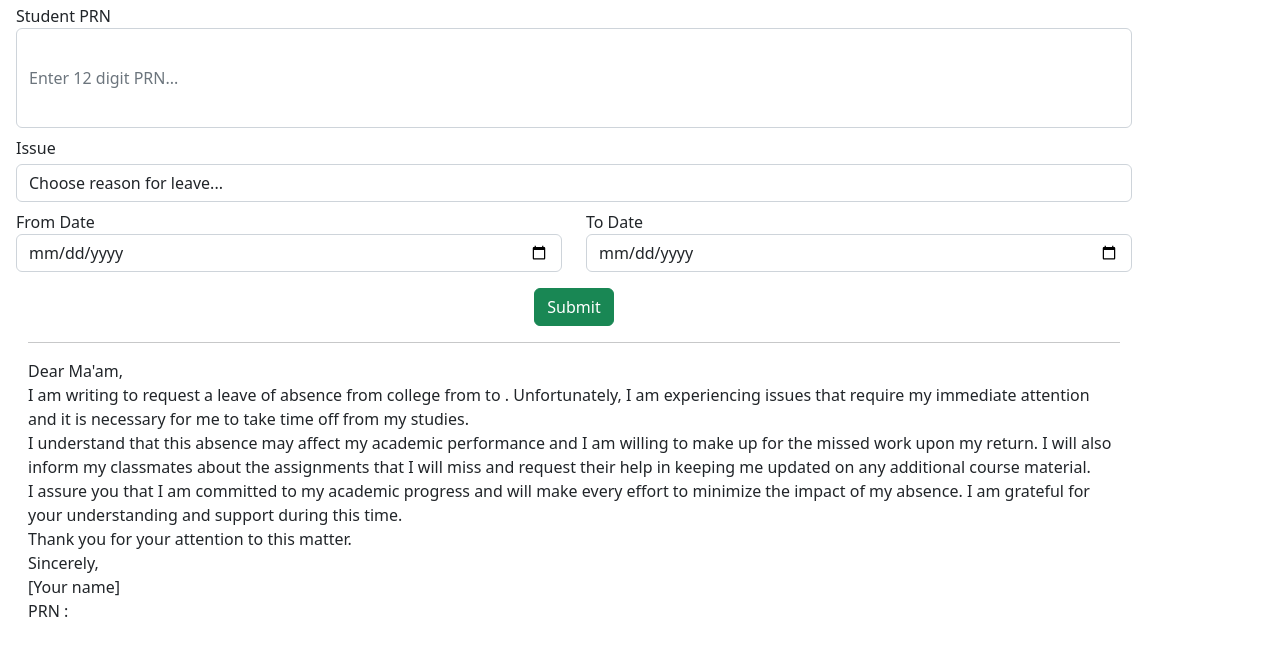
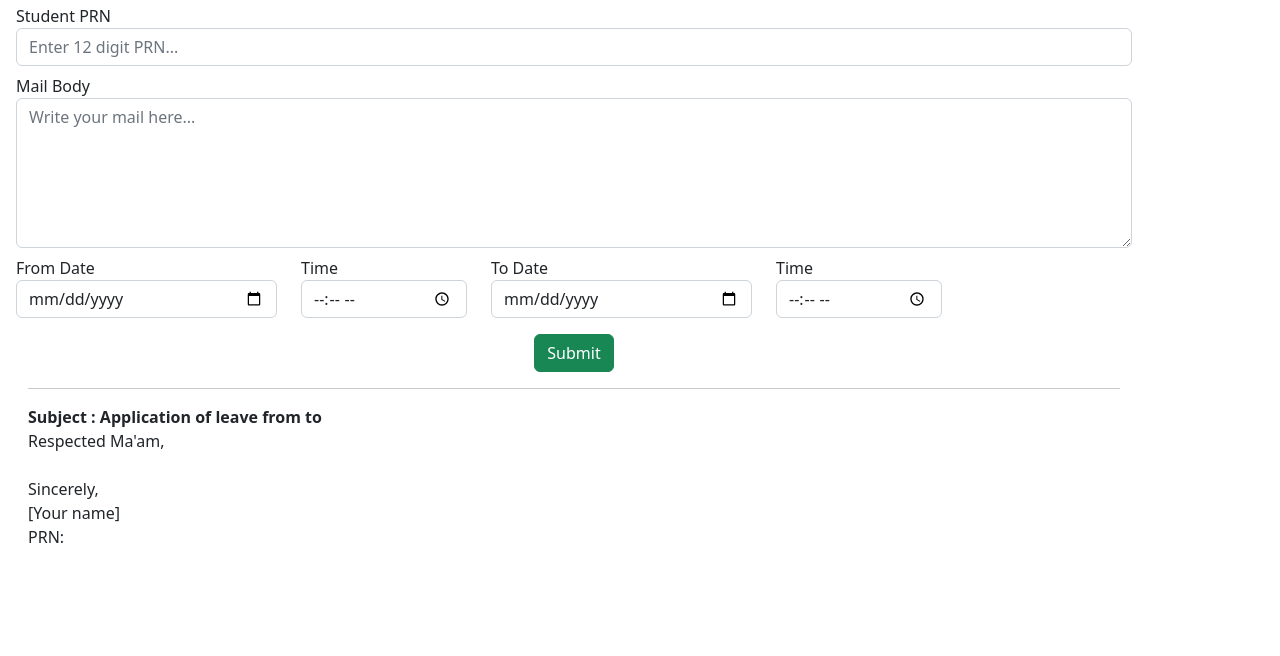
Before and after one commit to Shilbhushan-Khanderao/student-leave-app, a React (Create React App) app: page /Input in a window 1280 px wide. Shown: the top 656 px of the page. Built offline with nearby package versions, Linux system fonts and the light colour scheme.

Commit message:
Added few Components

```diff
--- a/package.json
+++ b/package.json
@@ -13,6 +13,8 @@
     "react-dom": "^18.2.0",
     "react-router-dom": "^6.11.0",
     "react-scripts": "5.0.1",
+    "react-toastify": "^9.1.3",
+    "sweetalert2": "^11.7.5",
     "web-vitals": "^2.1.4"
   },
   "scripts": {
--- a/src/App.js
+++ b/src/App.js
@@ -5,10 +5,12 @@ import ImportData from "./components/Admin/ImportData";
 import ViewAllStudents from "./components/Admin/ViewAllStudents";
 import Login from "./components/Login";
 import Input from "./components/Student/Input";
+import { ToastContainer } from "react-toastify";
+import "react-toastify/dist/ReactToastify.css";
 
 function App() {
   return (
-    <div className="App">
+    <>
       <Routes>
         <Route path="/ImportData" element={<ImportData />} />
         <Route path="/ViewAllStudents" element={<ViewAllStudents />} />
@@ -16,11 +18,19 @@ function App() {
         <Route path="/" element={<Login />} />
         <Route path="/Dashboard" element={<Dashboard />} />
       </Routes>
-      {/* <Input /> */}
-      {/* <Login/> */}
-      {/* <ImportData /> */}
-      {/* <Dashboard /> */}
-    </div>
+      <ToastContainer
+        position="top-center"
+        autoClose={5000}
+        hideProgressBar={false}
+        newestOnTop={false}
+        closeOnClick
+        rtl={false}
+        pauseOnFocusLoss
+        draggable
+        pauseOnHover
+        theme="dark"
+      />
+    </>
   );
 }
 
--- /dev/null
+++ b/src/components/Admin/UpdateStudent.js
@@ -0,0 +1,43 @@
+import { Button, Form, Modal } from "react-bootstrap";
+import React, { useState } from "react";
+
+function UpdateStudent({ closeModal }) {
+  return (
+    <>
+      <Modal show={closeModal}>
+        <Modal.Header closeButton onClick={() => closeModal(false)}>
+          <Modal.Title>Modal heading</Modal.Title>
+        </Modal.Header>
+        <Modal.Body>
+          <Form>
+            <Form.Group className="mb-3" controlId="exampleForm.ControlInput1">
+              <Form.Label>Email address</Form.Label>
+              <Form.Control
+                type="email"
+                placeholder="name@example.com"
+                autoFocus
+              />
+            </Form.Group>
+            <Form.Group
+              className="mb-3"
+              controlId="exampleForm.ControlTextarea1"
+            >
+              <Form.Label>Example textarea</Form.Label>
+              <Form.Control as="textarea" rows={3} />
+            </Form.Group>
+          </Form>
+        </Modal.Body>
+        <Modal.Footer>
+          <Button variant="secondary" onClick={() => closeModal(false)}>
+            Close
+          </Button>
+          <Button variant="primary" onClick={() => closeModal(false)}>
+            Save Changes
+          </Button>
+        </Modal.Footer>
+      </Modal>
+    </>
+  );
+}
+
+export default UpdateStudent;
--- a/src/components/Admin/ViewAllStudents.js
+++ b/src/components/Admin/ViewAllStudents.js
@@ -1,16 +1,22 @@
 import React, { useEffect, useState } from "react";
+import UpdateStudent from "./UpdateStudent";
+import { Button, Modal, Form } from "react-bootstrap";
 
 export const ViewAllStudents = () => {
   const [students, setStudents] = useState([]);
+  const [show, setShow] = useState(false);
   useEffect(() => {
-    fetch("http://localhost:8080/admin/students")
+    fetch("http://localhost:8080/students")
       .then((res) => res.json())
       .then((result) => {
         setStudents(result);
       });
   }, []);
+
+  const handleShow = (e) => setShow(true);
   return (
     <>
+      {show && <UpdateStudent closeModal={setShow} />}
       <div className="wrapper text-center">
         <h2 className="fs-2 m-0 py-5 px-5">List of Students</h2>
       </div>
@@ -21,6 +27,9 @@ export const ViewAllStudents = () => {
               <div className="col-12">
                 <div className="card shadow-2-strong">
                   <div className="card-body">
+                    <div className="text-start m-2">
+                      <button className="btn btn-primary">Add Student</button>
+                    </div>
                     <div className="table-responsive">
                       <table className="table table-borderless mb-0 ">
                         <thead>
@@ -43,6 +52,9 @@ export const ViewAllStudents = () => {
                                 <button
                                   type="button"
                                   className="btn btn-warning btn-sm px-3 ms-3 mt-3"
+                                  data-toggle="modal"
+                                  data-target="#exampleModal"
+                                  onClick={handleShow}
                                 >
                                   Update
                                   <i className="fas fa-times"></i>
--- a/src/components/Student/Input.js
+++ b/src/components/Student/Input.js
@@ -5,19 +5,21 @@ function Input() {
   const [studentId, setStudentId] = useState();
   const [fromDate, setFromDate] = useState();
   const [toDate, setToDate] = useState();
-  const [issue, setIssue] = useState();
-  const [show, setShow] = useState(false);
+  const [fromTime, setFromTime] = useState();
+  const [toTime, setToTime] = useState();
+  const [mailBody, setMailBody] = useState();
+  // const [show, setShow] = useState(false);
 
-  const showDiv = () => {
-    setShow(true);
-  };
+  // const showDiv = () => {
+  //   setShow(true);
+  // };
+
   return (
     <div className="container m-1">
       <form>
         <div className="form-group mb-2">
           <label for="formGroupExampleInput">Student PRN</label>
           <input
-            style={{ height: 100 }}
             type="text"
             className="form-control"
             id="formGroupExampleInput"
@@ -26,20 +28,18 @@ function Input() {
           />
         </div>
         <div className="form-group mb-2">
-          <label for="formGroupExampleInput">Issue</label>
-          <select
-            className="custom-select form-control my-1 mr-sm-2"
-            id="inlineFormCustomSelectPref"
-            onChange={(event) => setIssue(event.target.value)}
-          >
-            <option selected>Choose reason for leave...</option>
-            <option value="personal">Personal</option>
-            <option value="medical">Medical</option>
-            <option value="family">Family</option>
-          </select>
+          <label for="formGroupExampleInput">Mail Body</label>
+          <textarea
+            style={{ height: 150 }}
+            type="text"
+            className="form-control"
+            id="formGroupExampleInput"
+            placeholder="Write your mail here..."
+            onChange={(event) => setMailBody(event.target.value)}
+          />
         </div>
         <div className="form-group mb-2 row">
-          <div className="col-md-6">
+          <div className="col-md-3">
             <label for="formGroupExampleInput2">From Date</label>
             <input
               type="date"
@@ -48,7 +48,15 @@ function Input() {
               onChange={(event) => setFromDate(event.target.value)}
             />
           </div>
-          <div className="col-md-6">
+          <div className="col-md-2">
+            <label for="formGroupExampleInput2">Time</label>
+            <input
+              type="time"
+              className="form-control"
+              onChange={(event) => setFromTime(event.target.value)}
+            />
+          </div>
+          <div className="col-md-3">
             <label for="formGroupExampleInput2">To Date</label>
             <input
               type="date"
@@ -57,9 +65,17 @@ function Input() {
               onChange={(event) => setToDate(event.target.value)}
             />
           </div>
+          <div className="col-md-2">
+            <label for="formGroupExampleInput2">Time</label>
+            <input
+              type="time"
+              className="form-control"
+              onChange={(event) => setToTime(event.target.value)}
+            />
+          </div>
         </div>
         <div className="text-center mt-3">
-          <button className="btn btn-success" type="submit" onClick={showDiv}>
+          <button className="btn btn-success" type="submit">
             Submit
           </button>
         </div>
@@ -70,7 +86,9 @@ function Input() {
             studentId={studentId}
             fromDate={fromDate}
             toDate={toDate}
-            issue={issue}
+            mailBody={mailBody}
+            toTime={toTime}
+            fromTime={fromTime}
           />
         </div>
       </div>
--- a/src/components/Student/Leave.js
+++ b/src/components/Student/Leave.js
@@ -5,24 +5,19 @@ function Leave(props) {
       <div className="container ">
         <hr />
         <text className="text-justify">
-          Dear Ma'am,
-          <br /> I am writing to request a leave of absence from college from{" "}
-          {props.fromDate} to {props.toDate}. Unfortunately, I am experiencing{" "}
-          {props.issue} issues that require my immediate attention and it is
-          necessary for me to take time off from my studies.
-          <br /> I understand that this absence may affect my academic
-          performance and I am willing to make up for the missed work upon my
-          return. I will also inform my classmates about the assignments that I
-          will miss and request their help in keeping me updated on any
-          additional course material.
-          <br /> I assure you that I am committed to my academic progress and
-          will make every effort to minimize the impact of my absence. I am
-          grateful for your understanding and support during this time.
-          <br /> Thank you for your attention to this matter. <br />
+          <b>
+            Subject : Application of leave from {props.fromDate}{" "}
+            {props.fromTime} to {props.toDate} {props.toTime}
+          </b>
+          <br />
+          Respected Ma'am,
+          <br />
+          {props.mailBody}
+          <br />
           Sincerely,
           <br /> [Your name]
           <br />
-          PRN : {props.studentId}
+          PRN: {props.studentId}
         </text>
       </div>
     </div>
--- a/src/services/AdminServices.js
+++ b/src/services/AdminServices.js
@@ -2,6 +2,7 @@ import axios from "axios";
 
 export const IMPORTCSV = "http://localhost:8080/admin/upload";
 export const GETSTUDENTS = "http://localhost:8080/admin/students";
+export const LOGINURL = "http://localhost:8080/login";
 class AdminServices {
   importData(formData) {
     return axios.post(IMPORTCSV, formData, {
--- /dev/null
+++ b/src/services/StudentServices.js
@@ -0,0 +1,5 @@
+import axios from "axios";
+
+export const LOGINURL = "http://localhost:8080/login";
+class AdminServices {}
+export default new AdminServices();
```
Also changed, not shown: src/components/Login.js (+47 -1 lines), 1 other file (tests, documents, lock files or other folders).
